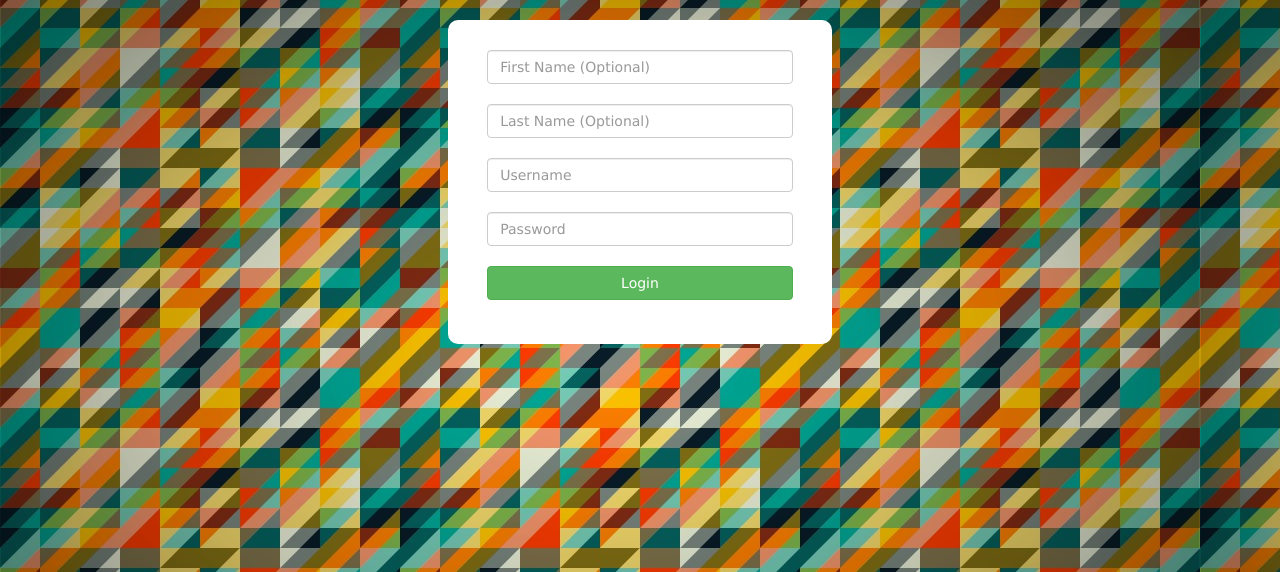
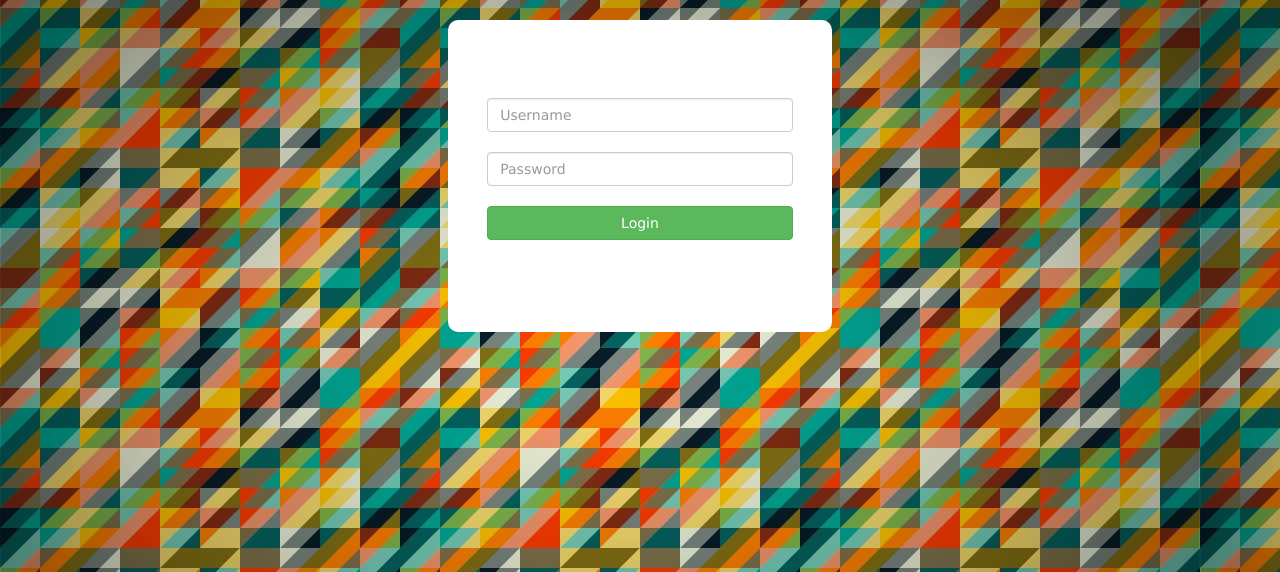
Before and after one commit to Andruxa0125/CS160, a Django app: template backend/backend/templates/login.html in a window 1280 px wide. Shown: the part 52-624 px from the top of the page. Run offline with Django 3.2, Linux system fonts and the light colour scheme; the template is opened without the code that fills it: values that come from a table or form of the project are taken from there, others are empty; parts of the project's set-up code (start-up, migrations or seed data) failed here and were passed over; some libraries are stand-ins or nearby versions.

Commit message:
fixing some issues

```diff
--- a/backend/backend/templates/login.html
+++ b/backend/backend/templates/login.html
@@ -4,13 +4,11 @@
 {% block content %}
 
 <section>
-  <div class="login-container">
+  <div class="login-container jumbotron">
     <div class="form">
       <form method="post">
       {% csrf_token %}
         <ul>
-          <li class="form-inputs">{{ form.firstname }} </li>
-          <li class="form-inputs">{{ form.lastname }} </li>
           <li class="form-inputs">{{ form.username }} </li>
           <li class="form-inputs">{{ form.password }} </li>
         <li action="{% url 'login' %}" class="form-inputs">
--- a/backend/facefinder/forms.py
+++ b/backend/facefinder/forms.py
@@ -23,9 +23,9 @@
                                widget=forms.PasswordInput(attrs={'class': 'form-control', 'name': 'password','placeholder': 'Password'}))
 
 class SignUpForm(UserCreationForm):
-    firstname = forms.CharField(label="", required=False,
+    first_name = forms.CharField(label="", required=False,
                                 widget=forms.TextInput(attrs={'class': 'form-control', 'name': 'first_name','placeholder': 'First Name (optional)'}))
-    lastname = forms.CharField(label="", required=False,
+    last_name = forms.CharField(label="", required=False,
                                 widget=forms.TextInput(attrs={'class': 'form-control', 'name': 'last_name','placeholder': 'Last Name (optional)'}))
     username = EmailField(label=(""), required=True, widget=forms.EmailInput(attrs={'class': 'form-control', 'name': 'email','placeholder': 'Email Address'}))
     password1 = forms.CharField(label="",
@@ -35,7 +35,7 @@
 
     class Meta:
         model = User
-        fields = ('firstname', 'lastname', 'username', 'password1', 'password2')
+        fields = ('first_name', 'last_name', 'username', 'password1', 'password2')
 
 class NewVideoForm(forms.ModelForm):
 
```
Also changed, not shown: backend/facefinder/migrations/0002_video_newvideo.py (added).
